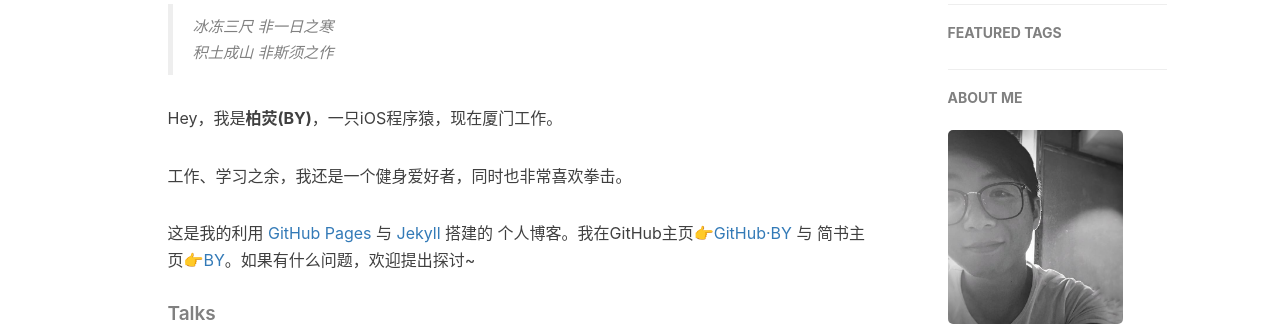
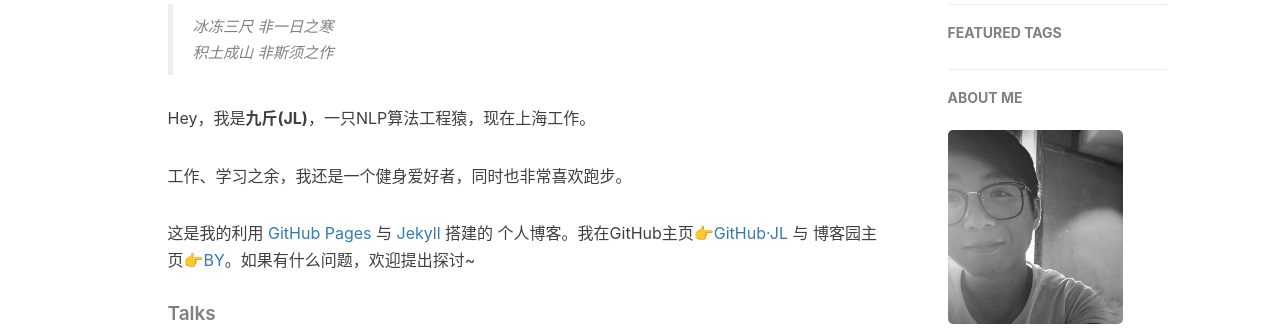
Before and after one commit to lvjiujin/lvjiujin.github.io, a Jekyll site: the page built from about.html, in a window 1280 px wide. Shown: the part 454-784 px from the top of the page. Built offline with Jekyll 4.4.1, drawn with Linux system fonts in a browser that asks for light colours; nearby versions of some CDN libraries; comment, search, counter and statistics services are not loaded.

Commit message:
update about

```diff
--- a/about.html
+++ b/about.html
@@ -18,11 +18,11 @@ header-img: "img/post-bg-rwd.jpg"
     <blockquote><p>冰冻三尺 非一日之寒<br>
     积土成山 非斯须之作</p></blockquote>
 
-    <p>Hey，我是<strong>柏荧(BY)</strong>，一只iOS程序猿，现在厦门工作。</p>
+    <p>Hey，我是<strong>九斤(JL)</strong>，一只NLP算法工程猿，现在上海工作。</p>
 
-    <p>工作、学习之余，我还是一个健身爱好者，同时也非常喜欢拳击。</p>
+    <p>工作、学习之余，我还是一个健身爱好者，同时也非常喜欢跑步。</p>
 
-    <p>这是我的利用 <a href="https://pages.github.com/">GitHub Pages</a> 与 <a href="http://jekyll.com.cn/">Jekyll</a> 搭建的 个人博客。我在GitHub主页<a href="https://github.com/qiubaiying">👉GitHub·BY</a> 与 简书主页<a href="https://http://www.jianshu.com/u/e71990ada2fd">👉BY</a>。如果有什么问题，欢迎提出探讨~</p>
+    <p>这是我的利用 <a href="https://pages.github.com/">GitHub Pages</a> 与 <a href="http://jekyll.com.cn/">Jekyll</a> 搭建的 个人博客。我在GitHub主页<a href="https://github.com/qiubaiying">👉GitHub·JL</a> 与 博客园主页<a href="https://www.cnblogs.com/jasmine-Jobs/">👉BY</a>。如果有什么问题，欢迎提出探讨~</p>
 
     <p></p>
 
```
